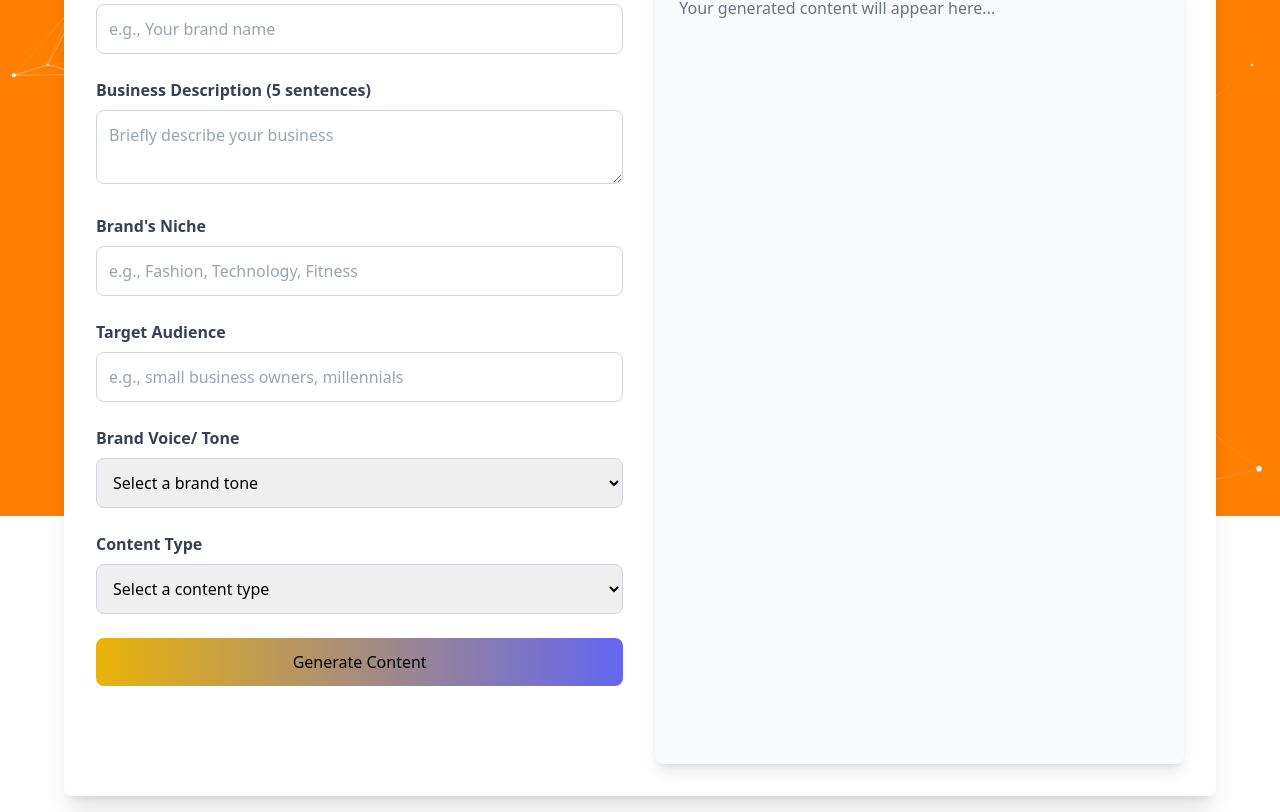
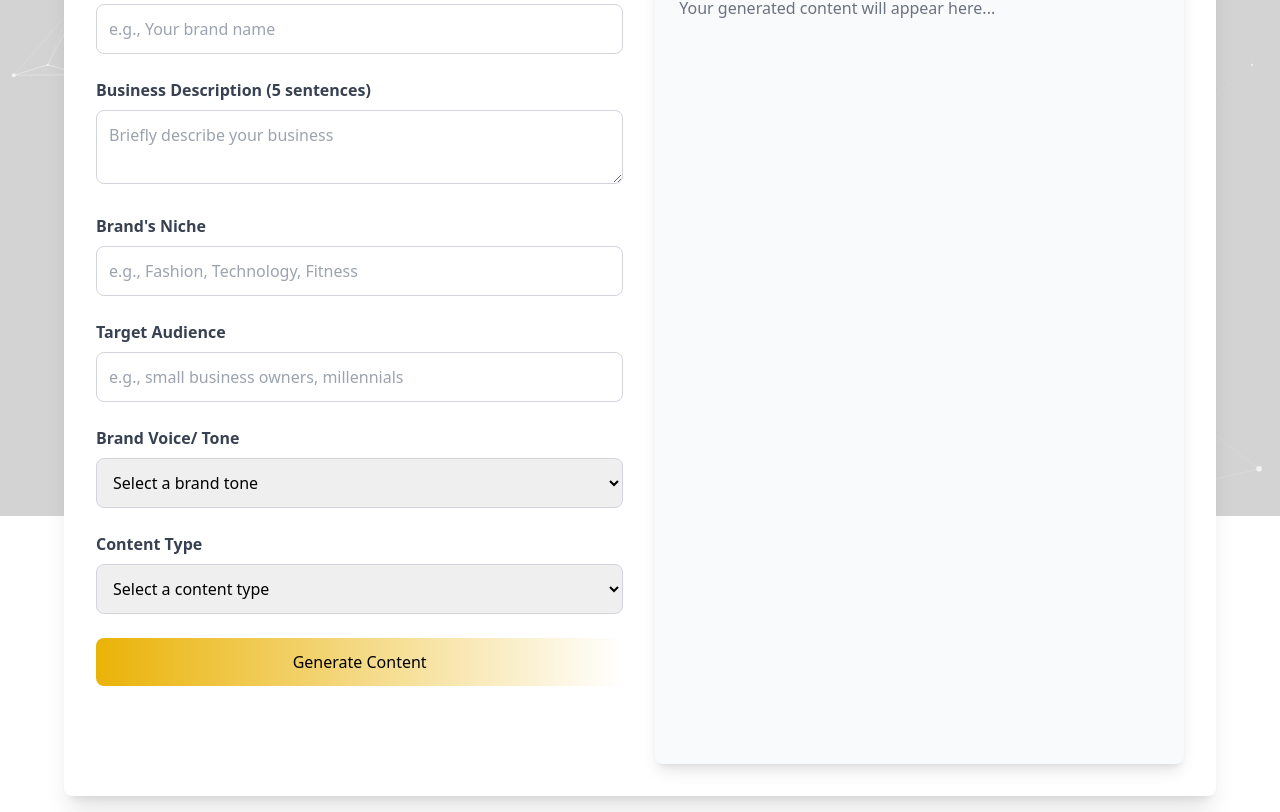
Before and after one commit to lurdslurv/SimpleHeadline, a React (Create React App) app: page / in a window 1280 px wide. Shown: the part 284-1096 px from the top of the page. Built offline with nearby package versions, Linux system fonts and the light colour scheme.

Commit message:
making it more brander

```diff
--- a/src/App.css
+++ b/src/App.css
@@ -33,7 +33,7 @@
 } */
 
 .gradient-bg {
-  background: linear-gradient(135deg, #1e3a8a, #ff5722); /* Your gradient */
+  background: linear-gradient(135deg, #000000, #ffd622); /* Your gradient */
   position: absolute;
   width: 100%;
   height: 100%;
--- a/src/components/ContentCreation.js
+++ b/src/components/ContentCreation.js
@@ -140,7 +140,7 @@ const ContentCreation = () => {
             <button
               onClick={generateContent}
               disabled={loading}
-              className="w-full bg-gradient-to-r from-yellow-500 to-indigo-500 text-black py-3 px-4 rounded-lg hover:shadow-lg transition duration-200 ease-in-out mb-6"
+              className="w-full bg-gradient-to-r from-yellow-500 to-grey-500 text-black py-3 px-4 rounded-lg hover:shadow-lg transition duration-200 ease-in-out mb-6"
             >
               {loading ? 'Generating...' : 'Generate Content'}
             </button>
--- a/src/components/ParticleBackground.js
+++ b/src/components/ParticleBackground.js
@@ -35,9 +35,10 @@ const options = useMemo(
     background: {
             "color": {
                 "value": {
-                    "r": 255,
-                    "g": 127,
-                    "b": 0
+                    "r": 211,
+                    "g": 211,
+                    "b": 211,
+                    "a": 0,
                 }
         }
     },
--- a/src/index.css
+++ b/src/index.css
@@ -16,18 +16,18 @@
 }
 
 .custom-scrollbar::-webkit-scrollbar-thumb {
-  background: linear-gradient(180deg, #4c51bf, #fed620); /* Gradient with brand colors */
+  background: linear-gradient(180deg, #ffd000, #fed620); /* Gradient with brand colors */
   border-radius: 10px;
   box-shadow: inset 0 0 5px rgba(0, 0, 0, 0.2); /* Slight inner shadow for a 3D effect */
 }
 
 .custom-scrollbar::-webkit-scrollbar-thumb:hover {
-  background: linear-gradient(180deg, #3b82f6, #ffc107); /* Change colors on hover */
+  background: linear-gradient(180deg, #ffd000, #ffc107); /* Change colors on hover */
   box-shadow: 0 0 10px rgba(0, 0, 0, 0.3); /* Glow effect on hover */
 }
 
 .custom-scrollbar::-webkit-scrollbar-thumb:active {
-  background: linear-gradient(180deg, #fed620, #4c51bf); /* Reverse gradient when active */
+  background: linear-gradient(180deg, #fed620, #ffd000); /* Reverse gradient when active */
 }
 
 
```
